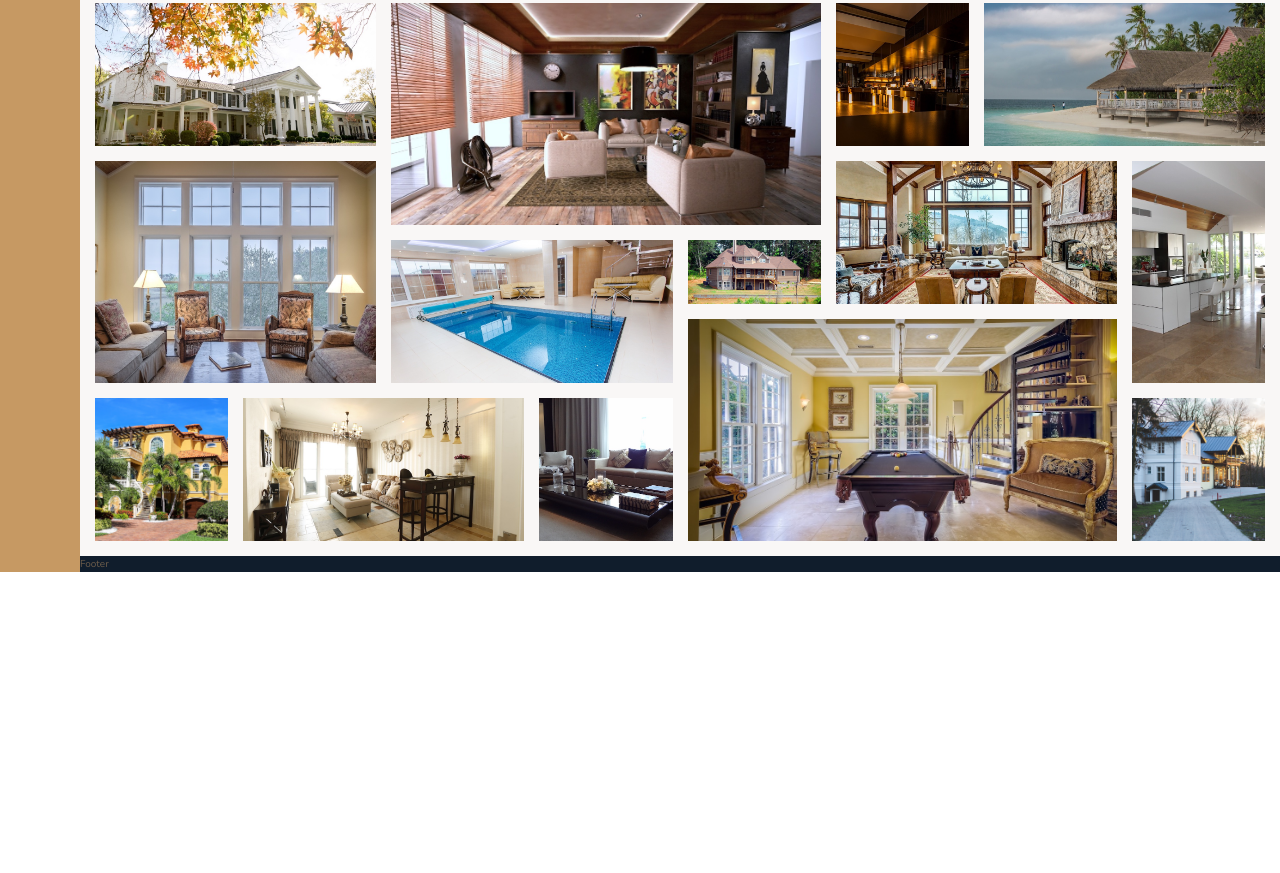
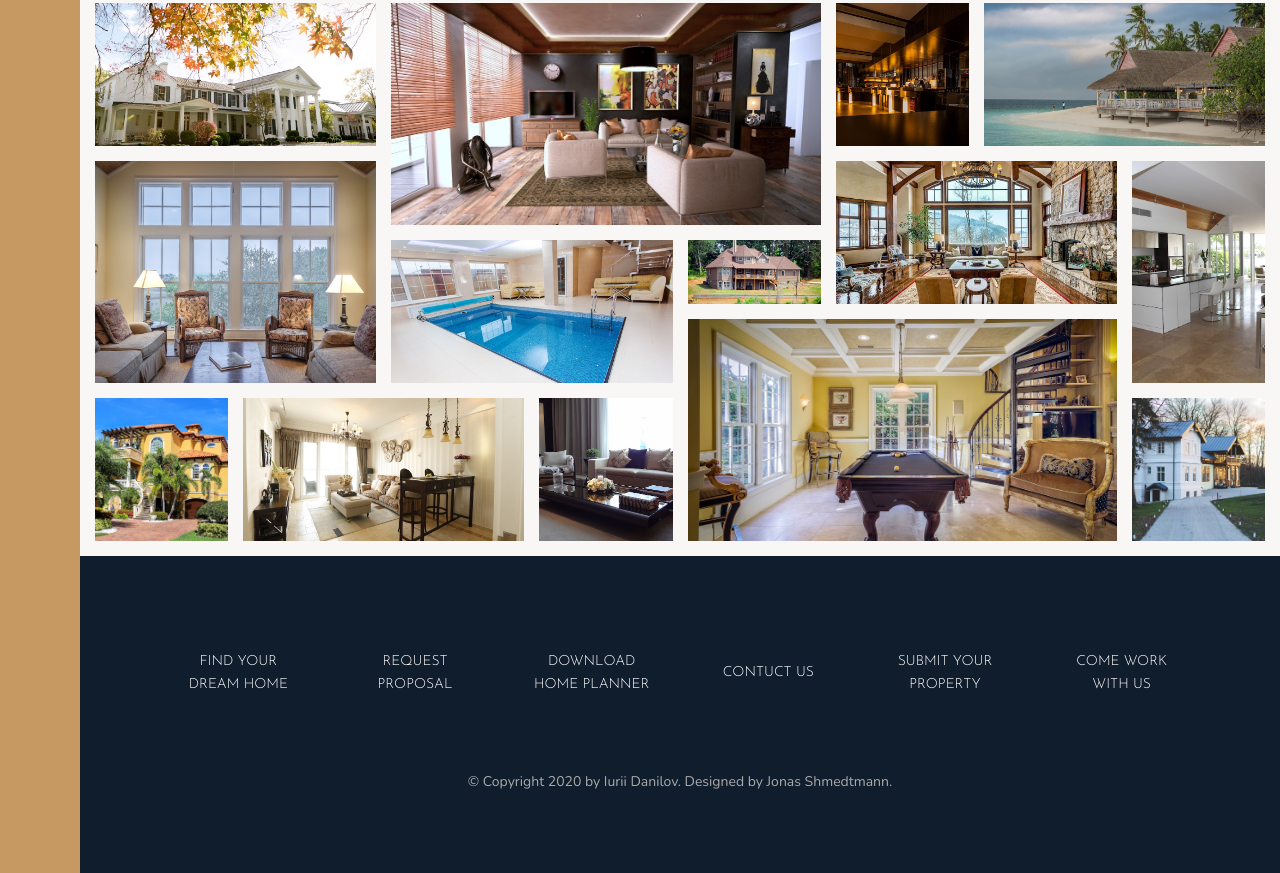
Before and after one commit to Harritone/css_saas, a website: page nexter/index.html in a window 1280 px wide. Shown: the part 3084-3957 px from the top of the page. Before the commit the page ends 3656 px from the top, so only its background shows below. Drawn offline with nearby package versions, Linux system fonts and the light colour scheme.

Commit message:
Finished footer

```diff
--- a/nexter/index.html
+++ b/nexter/index.html
@@ -308,7 +308,17 @@
       </section>
 
       <footer class="footer">
-        Footer
+        <ul class="nav">
+          <li class="nav__item"><a class="nav__link" href="#">Find your dream home</a></li>
+          <li class="nav__item"><a class="nav__link" href="#">Request proposal</a></li>
+          <li class="nav__item"><a class="nav__link" href="#">Download home planner</a></li>
+          <li class="nav__item"><a class="nav__link" href="#">Contuct us</a></li>
+          <li class="nav__item"><a class="nav__link" href="#">Submit your property</a></li>
+          <li class="nav__item"><a class="nav__link" href="#">Come work with us</a></li>
+        </ul>
+        <p class="copyright">
+        &copy; Copyright 2020 by Iurii Danilov. Designed by Jonas Shmedtmann.
+        </p>
       </footer>
     </body>
 </html>
--- a/nexter/sass/_footer.scss
+++ b/nexter/sass/_footer.scss
@@ -1,4 +1,50 @@
 .footer {
   background-color: $color-secondary;
   grid-column: full-start / full-end;
+  padding: 8rem;
 }
+
+.nav {
+
+  list-style: none;
+
+  display: grid;
+  grid-template-columns: repeat(auto-fit, minmax(15rem, 1fr));
+  grid-gap: 2rem;
+  align-items: center;
+
+  &__item {
+
+  }
+
+  &__link:link,
+  &__link:visited {
+    font-size: 1.4rem;
+    color: #fff;
+    text-decoration: none;
+    font-family: $font-display;
+    text-transform: uppercase;
+    text-align: center;
+    padding: 1.5rem;
+    display: block;
+    transition: all .2s;
+
+  }
+
+  &__link:hover,
+  &__link:active {
+    background-color: rgba(#fff, .05);
+    transform: translateY(-3px);
+  }
+
+}
+
+.copyright {
+  font-size: 1.4rem;
+  color: $color-grey-light-2;
+  margin-top: 6rem;
+  margin-right: auto;
+  margin-left: auto;
+  text-align: center;
+  width: 70%;
+}
```
Also changed, not shown: nexter/css/style.css.
